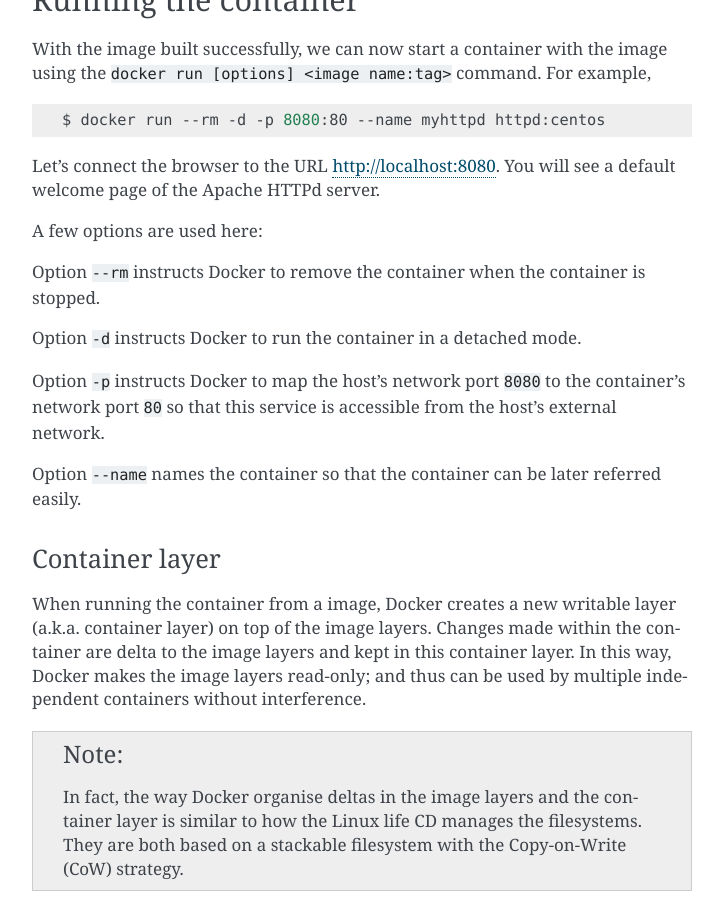
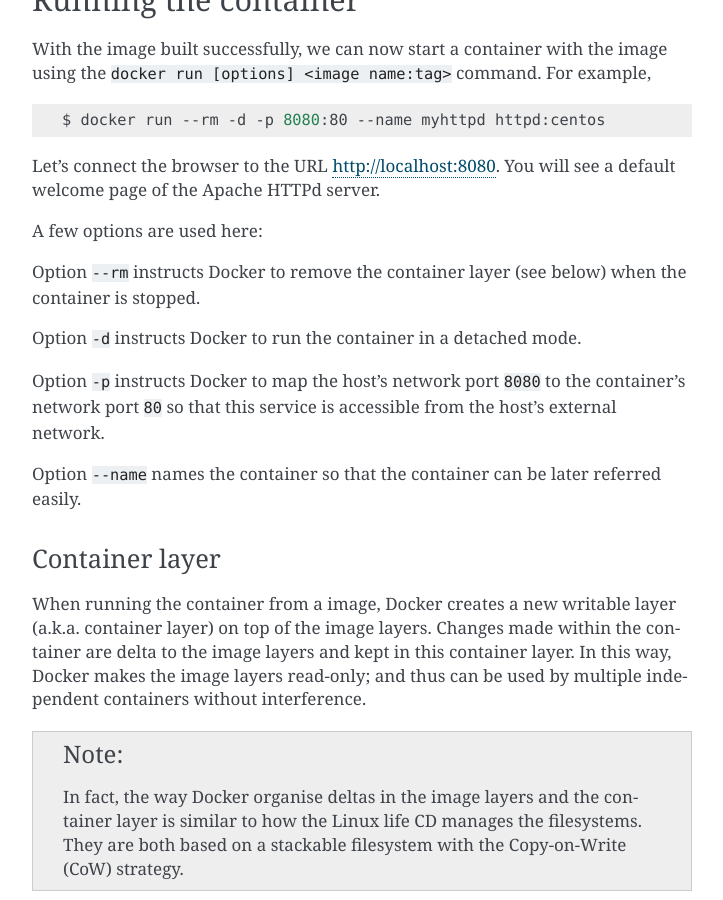
Before and after one commit to Donders-Institute/docker-swarm-setup, a Sphinx documentation site: the page built from doc/tutorial/basic.rst, in a window 1280 px wide and 900 px high, scrolled down 3899 px. Shown: the whole window, without its empty margins (388-1111 px from the left). Built offline with Sphinx 7.4.7, drawn with Linux system fonts in a browser that asks for light colours.

Commit message:
Update basic.rst

```diff
--- a/doc/tutorial/basic.rst
+++ b/doc/tutorial/basic.rst
@@ -134,7 +134,7 @@ Let's connect the browser to the URL `http://localhost:8080 <http://localhost:80
 
 A few options are used here:
 
-Option ``--rm`` instructs Docker to remove the container when the container is stopped.
+Option ``--rm`` instructs Docker to remove the container layer (see below) when the container is stopped.
 
 Option ``-d`` instructs Docker to run the container in a detached mode.
 
```
